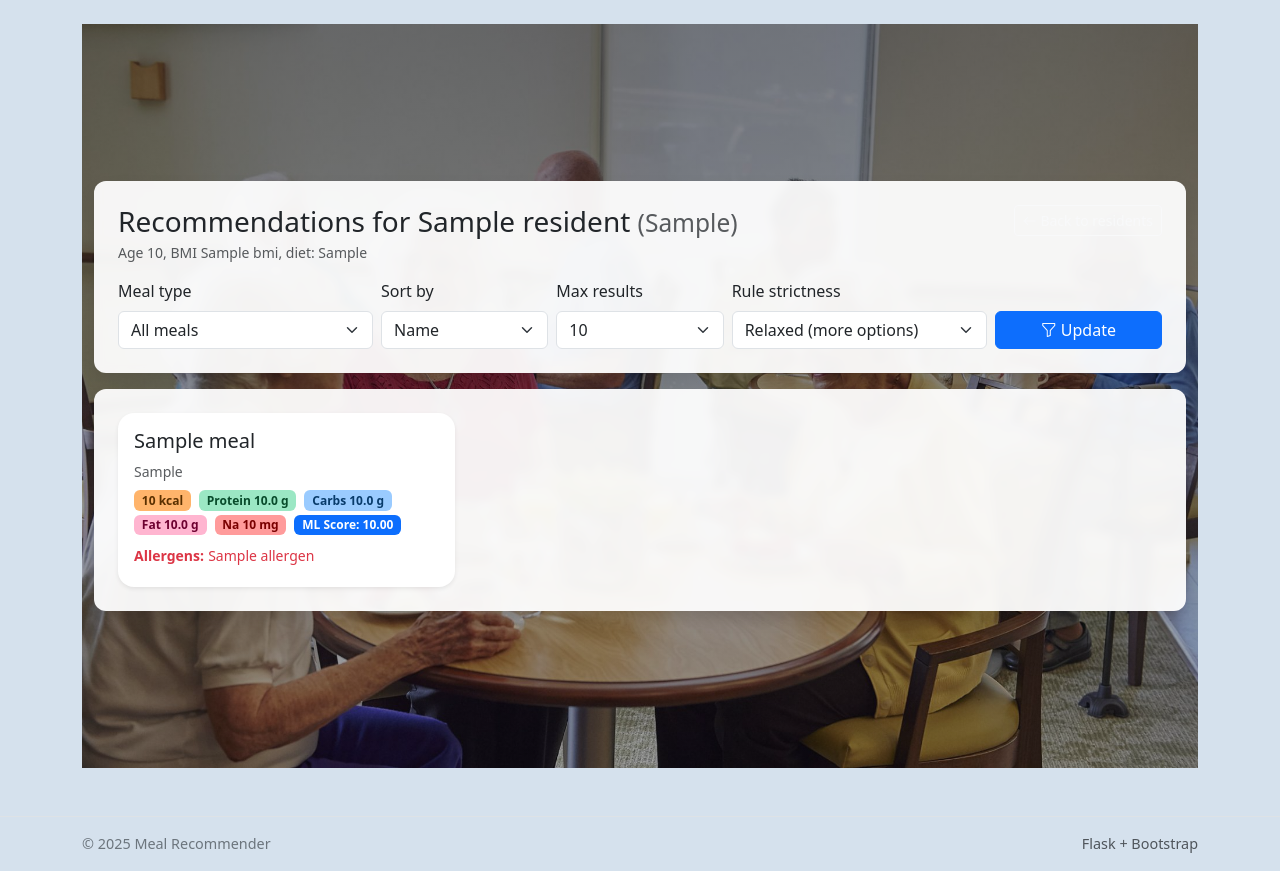
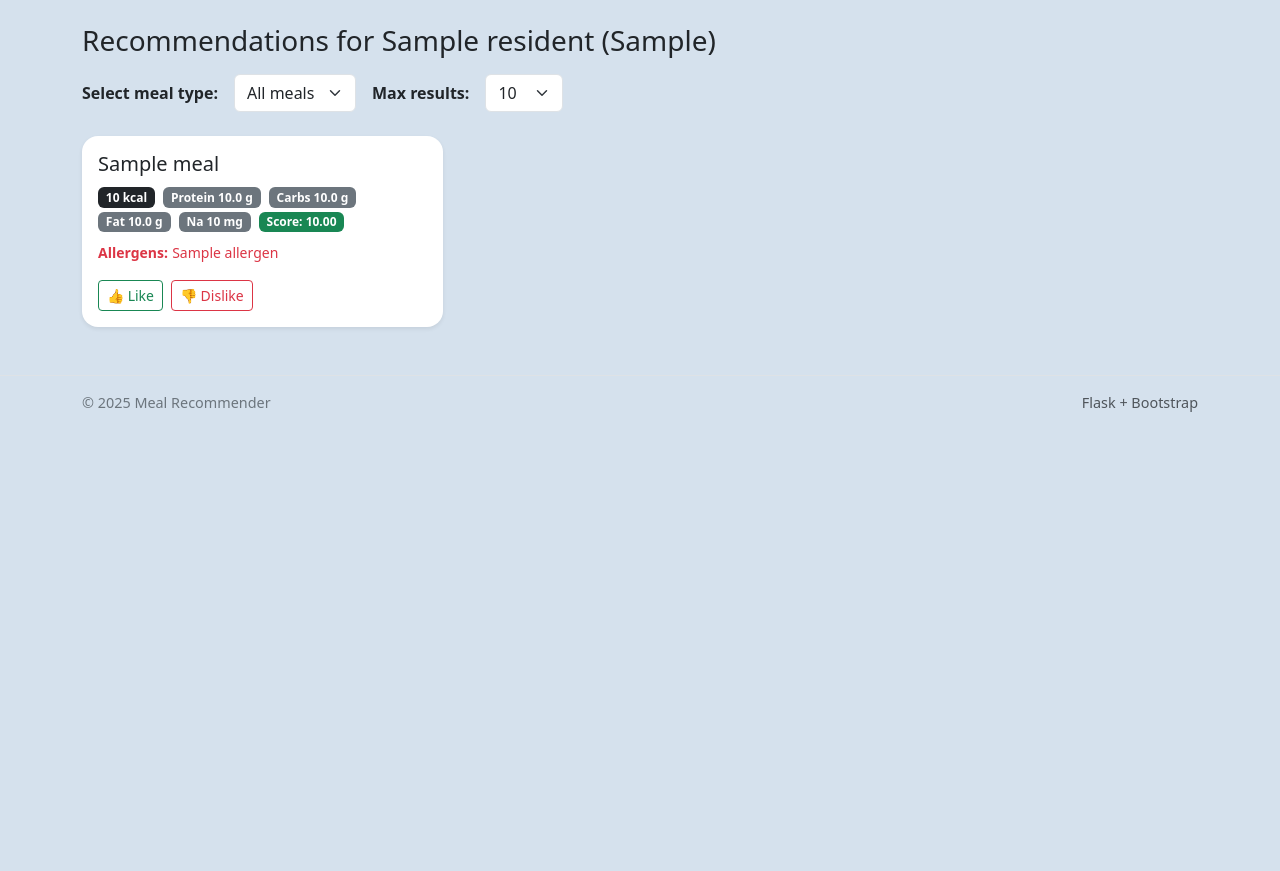
Before and after one commit to Florence106/Meal_Recomender, a Flask app: template src/web/templates/recommendations.html in a window 1280 px wide. Shown: the part 56-927 px from the top of the page. After the commit the page ends 468 px from the top, so only its background shows below. Run offline with Flask 3, Linux system fonts and the light colour scheme; the template is opened without the code that fills it: most values are stand-ins (such as "Sample title", 1, 10 or a date in 2020); parts of the project's set-up code (start-up, migrations or seed data) failed here and were passed over.

Commit message:
Resolve duplicate recommendations template and ignore root templates folder

```diff
--- a/src/web/templates/recommendations.html
+++ b/src/web/templates/recommendations.html
@@ -1,137 +1,77 @@
 {% extends "base.html" %}
-{% block title %}Recommendations — {{ resident.name }}{% endblock %}
 {% block content %}
 
-<div class="container-fluid rec-bg">
-  <div class="row">
-    <div class="col-12">
-      <div class="rec-shell">
-        <div class="rec-content">
+<h3 class="mb-3">
+  Recommendations for {{ resident.name }}
+  {% if meal_type %} ({{ meal_type|capitalize }}){% endif %}
+</h3>
 
-          <!-- Header + controls in a glass panel -->
-          <div class="rec-glass mb-3 p-3 p-md-4">
-            <div class="row mb-3">
-              <div class="col-md-8">
-                <h3 class="mb-1">
-                  Recommendations for {{ resident.name }}
-                  {% if meal_type %}
-                    <small class="text-muted">({{ meal_type|capitalize }})</small>
-                  {% endif %}
-                </h3>
-                <p class="mb-0 text-muted small">
-                  Age {{ resident.age }},
-                  {% if resident.bmi %} BMI {{ resident.bmi }}{% endif %},
-                  {% if resident.diet_type and resident.diet_type != "none" %}
-                    diet: {{ resident.diet_type|capitalize }}
-                  {% else %}
-                    no special diet recorded
-                  {% endif %}
-                </p>
+<form class="row g-3 align-items-center mb-4" method="get">
+  <div class="col-auto">
+    <label class="col-form-label fw-semibold">Select meal type:</label>
   </div>
-              <div class="col-md-4 text-md-end mt-3 mt-md-0">
-                <a href="{{ url_for('residents_list') }}" class="btn btn-outline-light btn-sm">
-                  <i class="bi bi-arrow-left"></i> Back to residents
-                </a>
-              </div>
-            </div>
-
-            <!-- Controls -->
-            <form class="row g-2 align-items-end" method="get">
-              <div class="col-md-3">
-                <label class="form-label">Meal type</label>
-                <select name="meal_type" class="form-select">
+  <div class="col-auto">
+    <select name="meal_type" class="form-select" onchange="this.form.submit()">
       <option value="" {% if not meal_type %}selected{% endif %}>All meals</option>
       {% for t in ["breakfast","lunch","dinner","snack"] %}
       <option value="{{ t }}" {% if meal_type==t %}selected{% endif %}>{{ t|capitalize }}</option>
       {% endfor %}
     </select>
   </div>
-              <div class="col-md-2">
-                <label class="form-label">Sort by</label>
-                <select name="sort" class="form-select">
-                  <option value="name" {% if sort_key=='name' %}selected{% endif %}>Name</option>
-                  <option value="calories_kcal" {% if sort_key=='calories_kcal' %}selected{% endif %}>Calories</option>
-                  <option value="protein_g" {% if sort_key=='protein_g' %}selected{% endif %}>Protein</option>
-                  <option value="sodium_mg" {% if sort_key=='sodium_mg' %}selected{% endif %}>Sodium</option>
-                  <option value="ml_score" {% if sort_key=='ml_score' %}selected{% endif %}>ML Score</option>
-                </select>
+  <div class="col-auto">
+    <label class="col-form-label fw-semibold">Max results:</label>
   </div>
-              <div class="col-md-2">
-                <label class="form-label">Max results</label>
-                <select name="limit" class="form-select">
+  <div class="col-auto">
+    <select name="limit" class="form-select" onchange="this.form.submit()">
       {% for n in [10,20,50,100] %}
-                  <option value="{{ n }}" {% if limit==n %}selected{% endif %}>{{ n }}</option>
+      <option value="{{ n }}" {% if request.args.get('limit', '10')|int == n %}selected{% endif %}>{{ n }}</option>
       {% endfor %}
     </select>
   </div>
-              <div class="col-md-3">
-                <label class="form-label">Rule strictness</label>
-                <select name="strict" class="form-select">
-                  <option value="1" {% if strict %}selected{% endif %}>Strict (safer)</option>
-                  <option value="0" {% if not strict %}selected{% endif %}>Relaxed (more options)</option>
-                </select>
-              </div>
-              <div class="col-md-2 d-grid">
-                <button class="btn btn-primary">
-                  <i class="bi bi-funnel"></i> Update
-                </button>
-              </div>
 </form>
-          </div>
 
-          <!-- Results glass panel -->
-          <div class="rec-glass p-3 p-md-4">
 {% if meals|length == 0 %}
-              <div class="alert alert-warning mb-0">
-                No meals matched the rules. Try a different meal type or relax the constraints.
-              </div>
+  <div class="alert alert-warning">No meals matched the rules. Try a different meal type or relax constraints.</div>
 {% else %}
+
 <div class="row row-cols-1 row-cols-md-2 row-cols-lg-3 g-3">
-              {% for m in meals %}
+  {% for m in meals[: (request.args.get('limit','10')|int) ] %}
   <div class="col">
-                <div class="card rec-card h-100 shadow-sm">
-                  <div class="card-body d-flex flex-column">
+    <div class="card h-100 shadow-sm">
+      <div class="card-body">
         <h5 class="card-title mb-2">{{ m.name }}</h5>
-                    <p class="mb-2 text-muted small">{{ m.meal_type|capitalize }}</p>
-
-                    <div class="mb-2 d-flex flex-wrap gap-1">
-                      <span class="badge badge-kcal">{{ "%.0f"|format(m.calories_kcal) }} kcal</span>
-                      <span class="badge badge-protein">Protein {{ "%.1f"|format(m.protein_g) }} g</span>
-                      <span class="badge badge-carbs">Carbs {{ "%.1f"|format(m.carbs_g) }} g</span>
-                      <span class="badge badge-fat">Fat {{ "%.1f"|format(m.fat_g) }} g</span>
-                      <span class="badge badge-sodium">Na {{ "%.0f"|format(m.sodium_mg) }} mg</span>
-                      <span class="badge bg-primary text-white">ML Score: {{ "%.2f"|format(m.ml_score or 0.0) }}</span>
+        <div class="mb-2">
+          <span class="badge text-bg-dark">{{ "%.0f"|format(m.calories_kcal) }} kcal</span>
+          <span class="badge text-bg-secondary">Protein {{ "%.1f"|format(m.protein_g) }} g</span>
+          <span class="badge text-bg-secondary">Carbs {{ "%.1f"|format(m.carbs_g) }} g</span>
+          <span class="badge text-bg-secondary">Fat {{ "%.1f"|format(m.fat_g) }} g</span>
+          <span class="badge text-bg-secondary">Na {{ "%.0f"|format(m.sodium_mg) }} mg</span>
+          {% if m.ml_score is defined %}
+          <span class="badge bg-success">Score: {{ "%.2f"|format(m.ml_score) }}</span>
+          {% endif %}
         </div>
 
         {% if m.allergens and m.allergens|length > 0 %}
-                      <p class="mb-1">
+          <p class="mb-0">
             <small class="text-danger fw-semibold">Allergens:</small>
             <small class="text-danger">{{ m.allergens|join(", ") }}</small>
           </p>
         {% else %}
-                      <p class="mb-1">
-                        <small class="text-muted">No allergens listed</small>
-                      </p>
+          <p class="mb-0"><small class="text-muted">No allergens listed</small></p>
         {% endif %}
 
-                    {% if reasons and reasons.get(m.meal_id) %}
-                      <p class="mt-auto mb-0 small text-muted">
-                        <i class="bi bi-info-circle"></i>
-                        {{ reasons[m.meal_id] }}
-                      </p>
-                    {% endif %}
+        <form method="post" action="{{ url_for('submit_feedback') }}" class="mt-3 d-flex gap-2">
+          <input type="hidden" name="resident_id" value="{{ resident.resident_id }}">
+          <input type="hidden" name="meal_id" value="{{ m.meal_id }}">
+          <button type="submit" name="feedback" value="like" class="btn btn-sm btn-outline-success">👍 Like</button>
+          <button type="submit" name="feedback" value="dislike" class="btn btn-sm btn-outline-danger">👎 Dislike</button>
+        </form>
+
       </div>
     </div>
   </div>
   {% endfor %}
 </div>
+
 {% endif %}
-          </div>
-
-        </div> <!-- /.rec-content -->
-      </div>   <!-- /.rec-shell -->
-    </div>
-  </div>
-</div>
-
 {% endblock %}
```
Also changed, not shown: 1 other file. Lines whose indentation alone changed are shown as unchanged.
